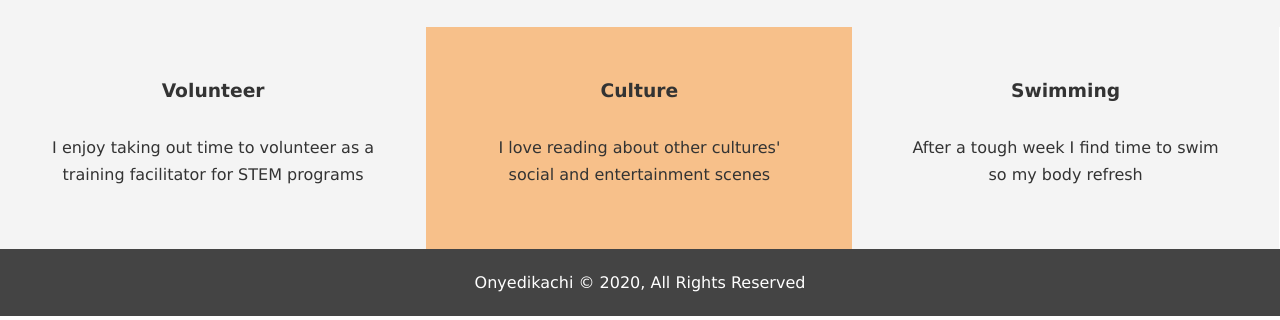
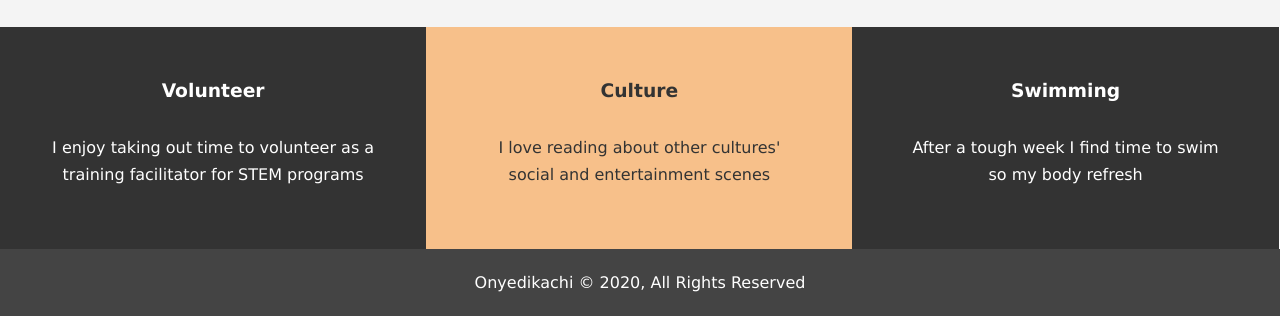
Before and after one commit to eonyedikachi/portfolio, a plain HTML site: page about.html in a window 1280 px wide. Shown: the part 480-800 px from the top of the page. Drawn offline with Linux system fonts and the light colour scheme.

Commit message:
Contact page hilight, changed bg-color

```diff
--- a/about.html
+++ b/about.html
@@ -52,7 +52,7 @@
 <!-- feature hilights -->
 
 <section id="features">
-    <div class="box bg-light">
+    <div class="box bg-dark">
 
         <h3>Volunteer</h3>
         <p>I enjoy taking out time to volunteer as a training facilitator for STEM programs</p>
@@ -61,7 +61,7 @@
         <h3>Culture</h3>
         <p>I love reading about other cultures' social and entertainment scenes</p>
     </div>
-    <div class="box bg-light">
+    <div class="box bg-dark">
         <h3>Swimming</h3>
         <p>After a tough week I find time to swim so my body refresh</p>
     </div>
```
